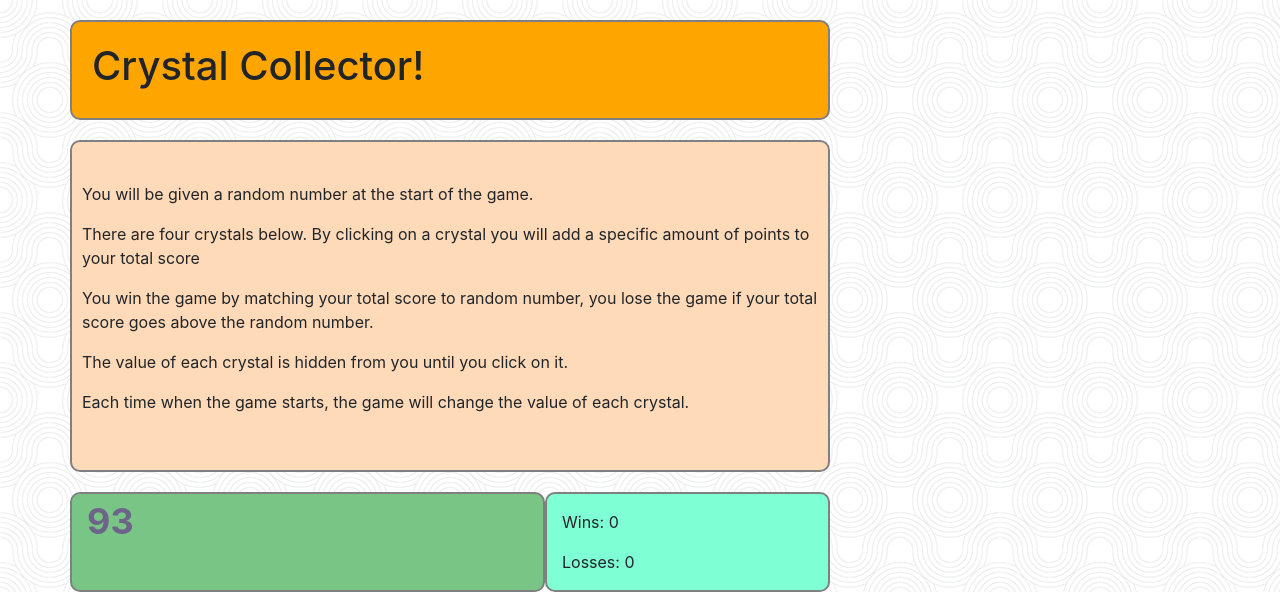
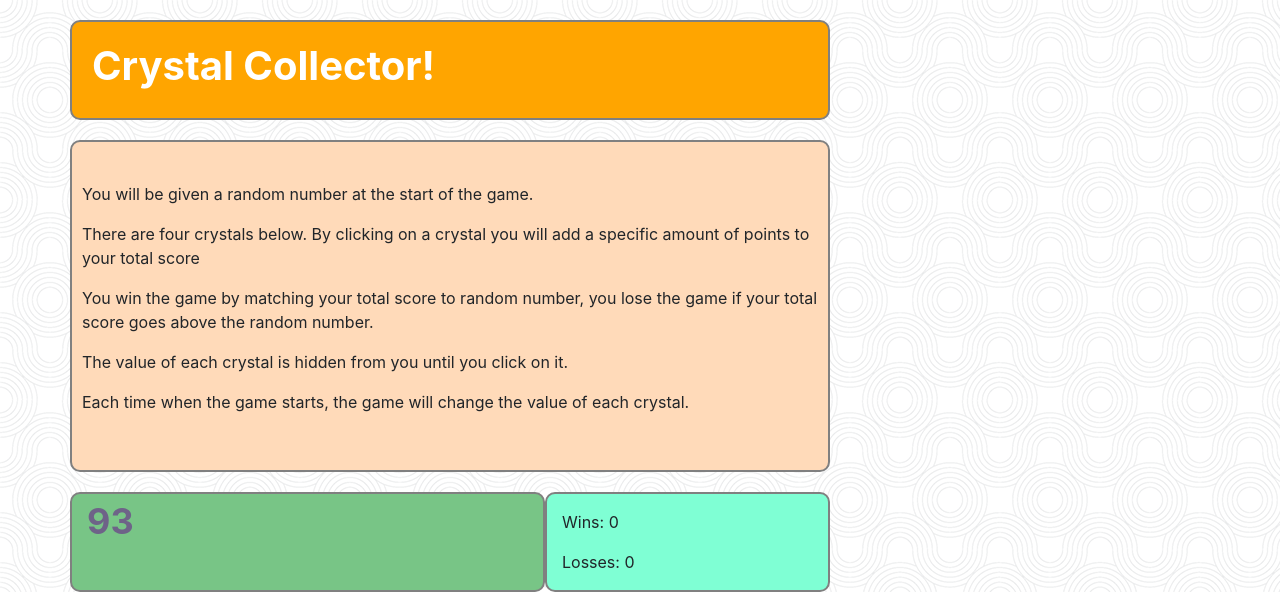
Before and after one commit to kluu1/Crystal-Collector, a plain HTML site: page index.html in a window 1280 px wide. Shown: the top 592 px of the page. Drawn offline with nearby package versions, Linux system fonts and the light colour scheme.

```diff
--- a/assets/css/style.css
+++ b/assets/css/style.css
@@ -1,6 +1,11 @@
 body {
     background-image: url("../images/round.png");
     background-repeat: repeat;
+}
+
+h1 {
+    color: #fff;
+    font-weight: bold;
 }
 
 div {
```
Also changed, not shown: index.html (+0 -9 lines).
